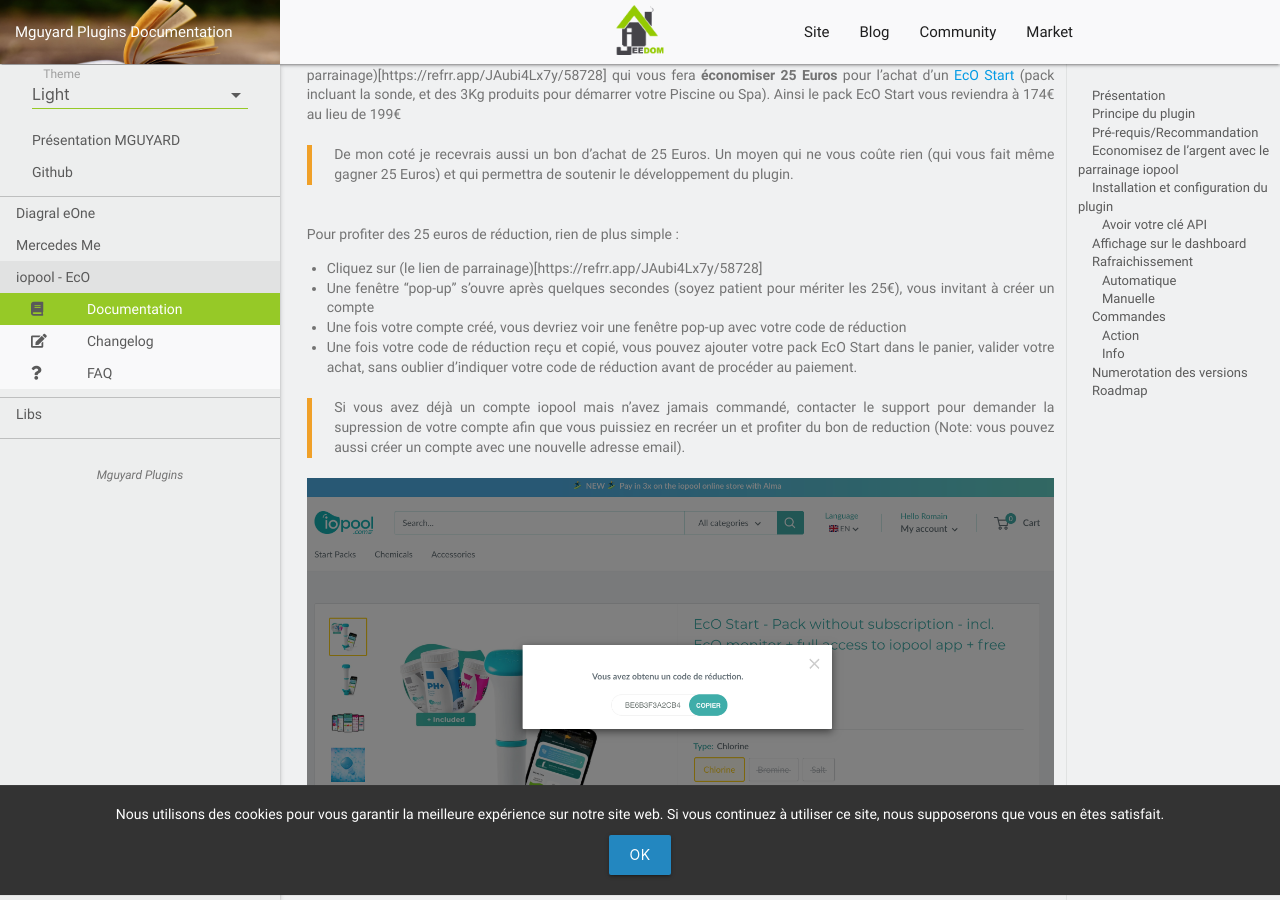
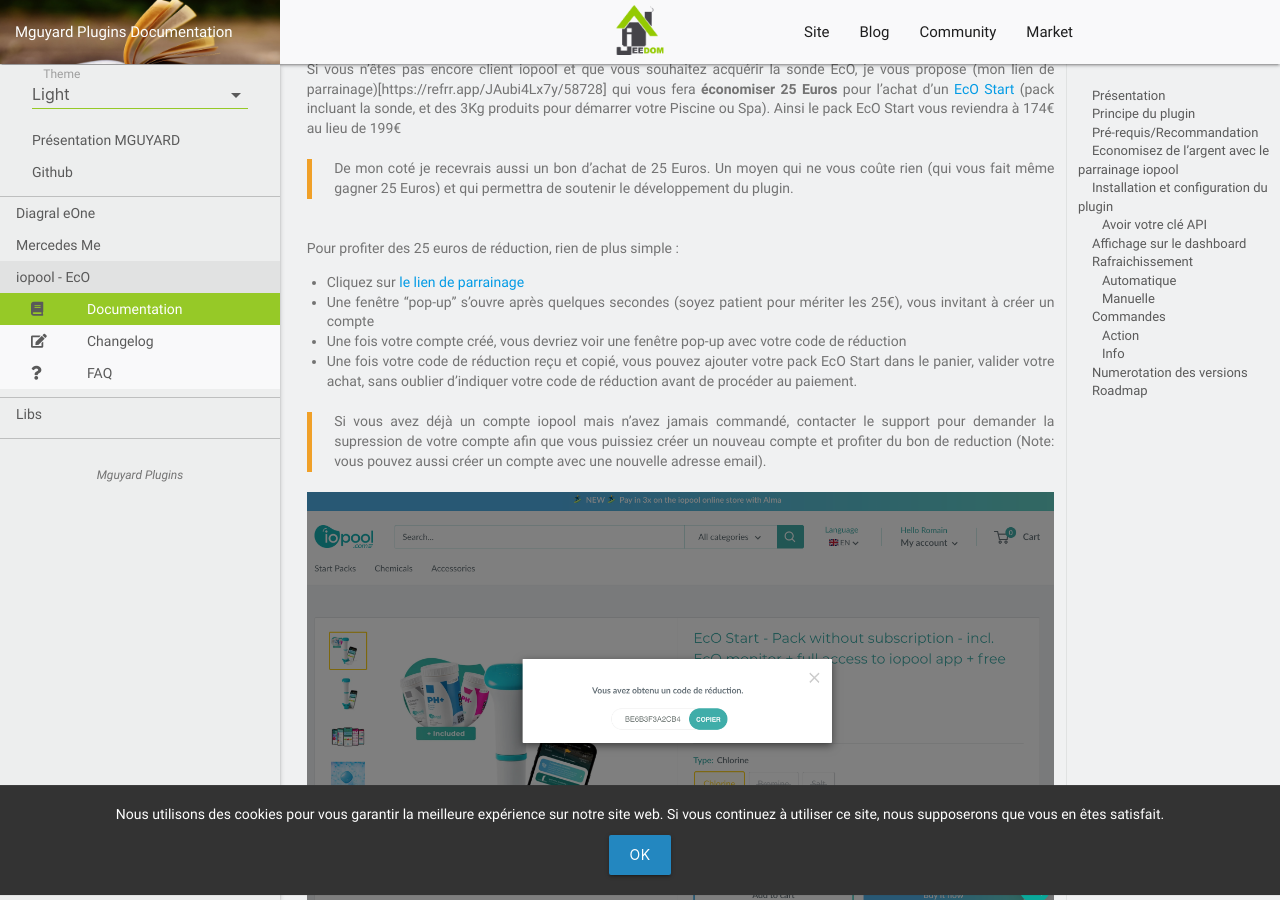
Before and after one commit to mguyard/Jeedom-Documentations, a Jekyll site: the page built from fr_FR/iopool_EcO/documentation.md, in a window 1280 px wide and 900 px high, scrolled down 2034 px. Built offline with Jekyll 4.4.1, drawn with Linux system fonts in a browser that asks for light colours; our own code applies the rules of GitHub Pages for plain Markdown files; some of the changed text lies outside the part shown.

Commit message:
Mise à jour de la documentation du plugin iopool_EcO

```diff
--- a/fr_FR/iopool_EcO/documentation.md
+++ b/fr_FR/iopool_EcO/documentation.md
@@ -21,6 +21,7 @@
 L'utilisation d'un [relais Bluetooth/Wifi](https://shop.iopool.com/fr/collections/accessories/products/relais-wi-fi) est une recommandation au fonctionnement du plugin.
 
 ![Photo relais Wifi](images/PhotoRelaisWifi.jpg)
+
 ![Fonctionnement du relais Bluetooth/Wifi](images/RelayWifiWorkingSchema.jpg)
 
 En effet, si vous ne possedez pas de relais, les données que le plugin pourra afficher, seront uniquement les données que votre application aura collecter en Bluetooth.
@@ -33,12 +34,12 @@
 > De mon coté je recevrais aussi un bon d'achat de 25 Euros. Un moyen qui ne vous coûte rien (qui vous fait même gagner 25 Euros) et qui permettra de soutenir le développement du plugin.
 
 <br/>Pour profiter des 25 euros de réduction, rien de plus simple :
-- Cliquez sur (le lien de parrainage)[https://refrr.app/JAubi4Lx7y/58728]
+- Cliquez sur [le lien de parrainage](https://refrr.app/JAubi4Lx7y/58728)
 - Une fenêtre "pop-up" s'ouvre après quelques secondes (soyez patient pour mériter les 25€), vous invitant à créer un compte
 - Une fois votre compte créé, vous devriez voir une fenêtre pop-up avec votre code de réduction
 - Une fois votre code de réduction reçu et copié, vous pouvez ajouter votre pack EcO Start dans le panier, valider votre achat, sans oublier d'indiquer votre code de réduction avant de procéder au paiement.
 
-> Si vous avez déjà un compte iopool mais n'avez jamais commandé, contacter le support pour demander la supression de votre compte afin que vous puissiez en recréer un et profiter du bon de reduction (Note: vous pouvez aussi créer un compte avec une nouvelle adresse email).
+> Si vous avez déjà un compte iopool mais n'avez jamais commandé, contacter le support pour demander la supression de votre compte afin que vous puissiez créer un nouveau compte et profiter du bon de reduction (Note: vous pouvez aussi créer un compte avec une nouvelle adresse email).
 
 ![Code Parrainage](images/iopool_parrainage.png)
 
```
Also changed, not shown: other parts of fr_FR/iopool_EcO/documentation.md (+1 -1 lines), fr_FR/iopool_EcO/images/widget.png.
